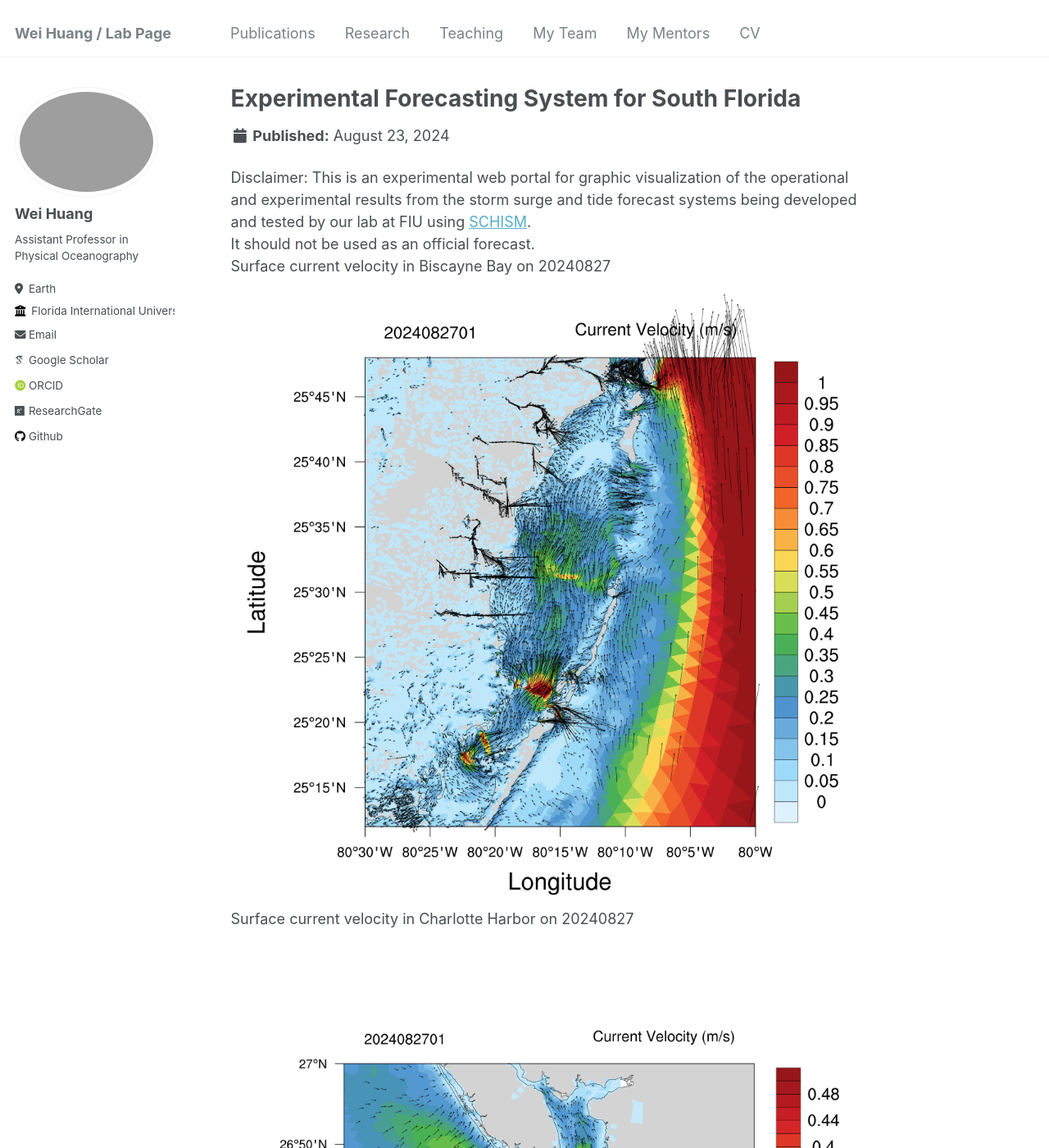
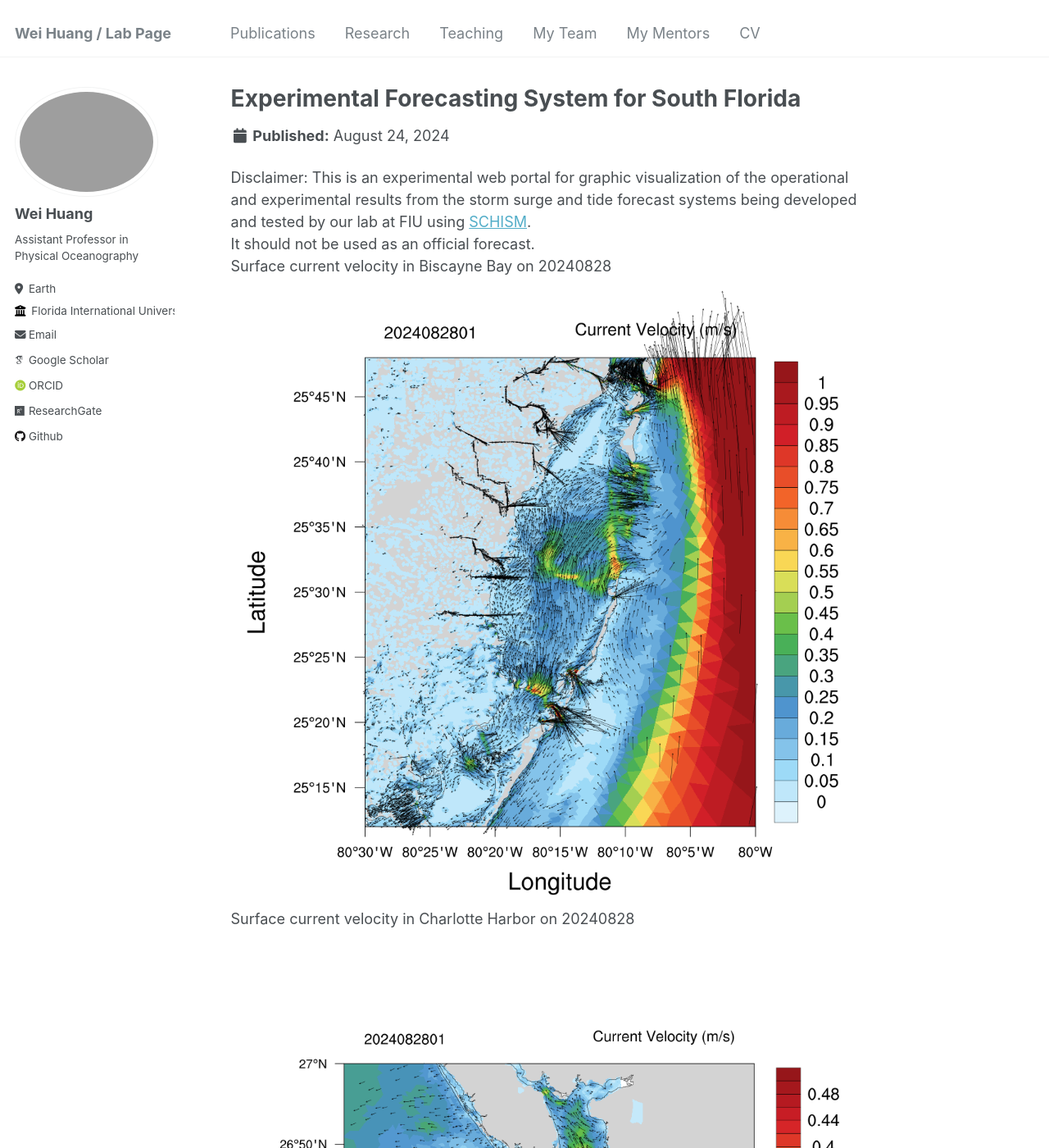
Before and after one commit to huang96169/huang96169.github.io, a Jekyll site: the page built from _research/research-1.md, in a window 1280 px wide and 1400 px high. Shown: the whole window at 82% size. Built offline with Jekyll 4.4.1, drawn with Linux system fonts in a browser that asks for light colours; some web fonts are replaced; some of the changed text lies outside the part shown.

Commit message:
replaced research_uv1.gif research_salt1.gif research_temp1.gif and replaced research_elev2.gif research_uv2.gif research_salt2.gif research_temp2.gif

```diff
--- a/_research/research-1.md
+++ b/_research/research-1.md
@@ -1,7 +1,7 @@
 ---
 title: "Experimental Forecasting System for South Florida"
-short: Surface current velocity of South Florida from 20240823 to 20240827
-date: 2024-08-23
+short: Surface current velocity of South Florida from 20240824 to 20240828
+date: 2024-08-24
 short1: "Disclaimer: This is an experimental web portal for graphic visualization of the operational and experimental results from the storm surge and tide forecast systems being developed and tested by our lab at FIU using [SCHISM](https://ccrm.vims.edu/schismweb/). It should not be used as an official forecast."
 excerpt: "<img src='/images/research_uv1.gif'>"
 collection: research
@@ -10,11 +10,11 @@ collection: research
 Disclaimer:
 This is an experimental web portal for graphic visualization of the operational and experimental results from the storm surge and tide forecast systems being developed and tested by our lab at FIU using [SCHISM](https://ccrm.vims.edu/schismweb/).<br/>
 It should not be used as an official forecast.<br/>
-Surface current velocity in Biscayne Bay on 20240827<br/>
+Surface current velocity in Biscayne Bay on 20240828<br/>
 <img src='/images/research_Bbay.png'>
-Surface current velocity in Charlotte Harbor on 20240827<br/>
+Surface current velocity in Charlotte Harbor on 20240828<br/>
 <img src='/images/research_Cbay.png'>
-Surface current velocity in Tampa Bay on 20240827<br/>
+Surface current velocity in Tampa Bay on 20240828<br/>
 <img src='/images/research_Tbay.png'>
 The map below showns observational stations used for validating the model's results, as well as the horizontal grid. <br/>
 The horizontal grid for SCHISM in simulating Biscayne Bay in South Florida, using flexible resolution resolving levees and canals (1-2 m), watershed rural and urban areas (30m-50m) and coastal ocean (500m-5km).<br/>
```
Also changed, not shown: _research/research-2.md (+6 -6 lines), images/research_Bbay.png, images/research_Cbay.png, images/research_Tbay.png, images/research_maxelev2.gif.
